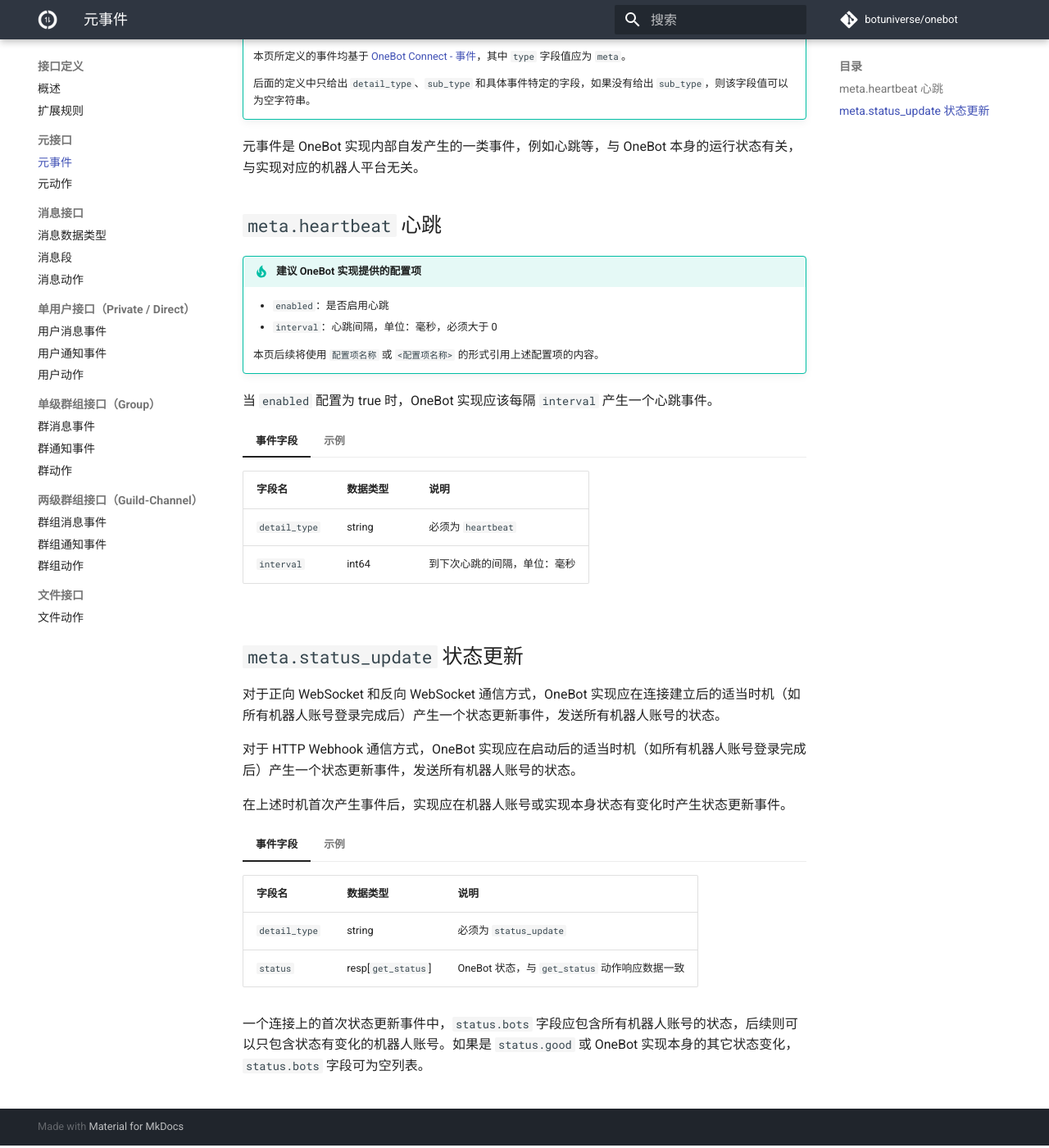
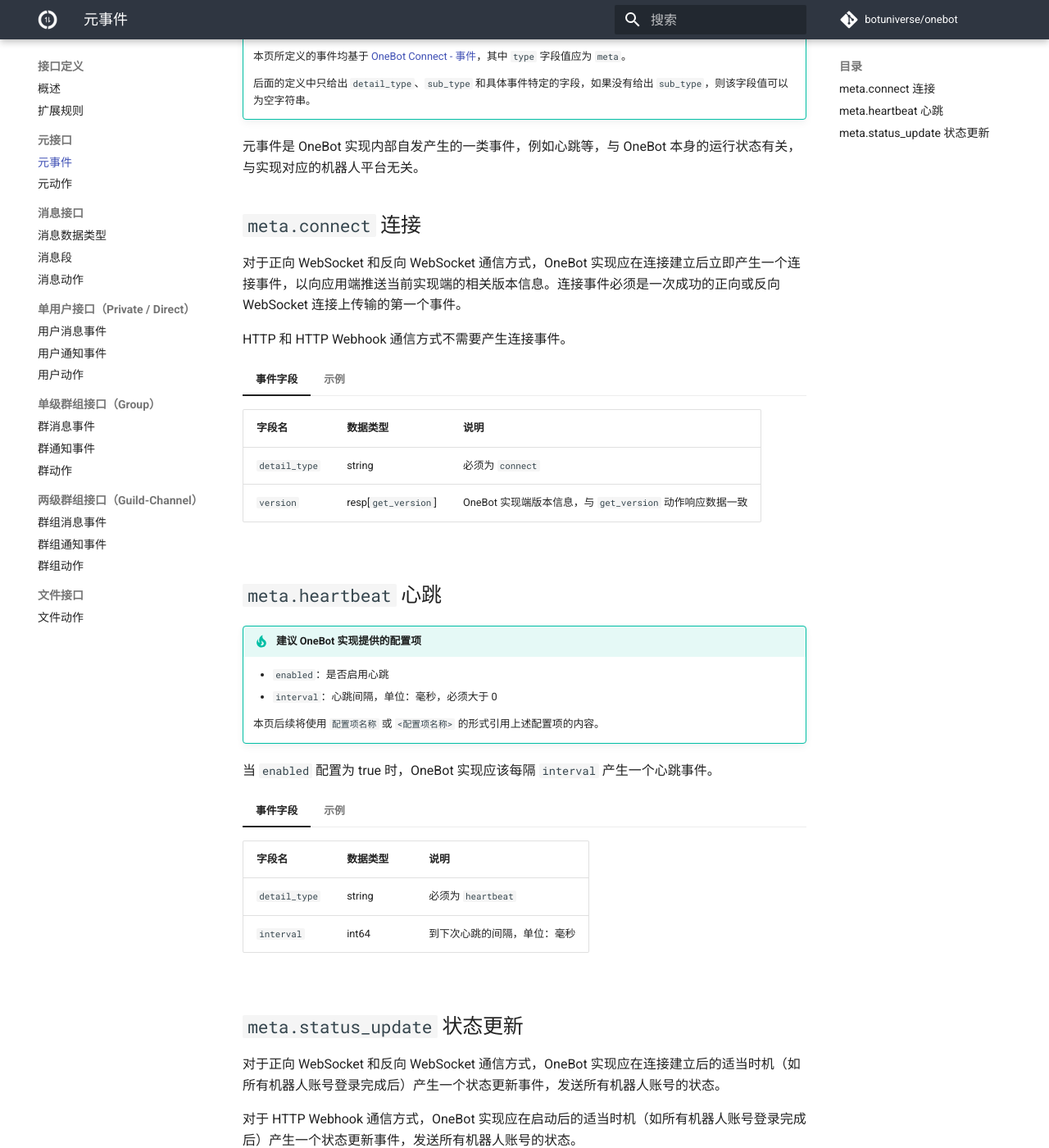
Before and after one commit to botuniverse/onebot, an MkDocs documentation site: the page built from specs/interface/meta/events.md, in a window 1280 px wide and 1400 px high, scrolled down 219 px. Shown: the whole window at 82% size. Built offline with MkDocs 1.6.1 and Material for MkDocs 9.7.7, drawn with Linux system fonts in a browser that asks for light colours; comment, search, counter and statistics services are not loaded.

Commit message:
添加 `connect` 元事件 (#233)

````diff
--- a/specs/interface/meta/events.md
+++ b/specs/interface/meta/events.md
@@ -5,6 +5,36 @@
     后面的定义中只给出 `detail_type`、`sub_type` 和具体事件特定的字段，如果没有给出 `sub_type`，则该字段值可以为空字符串。
 
 元事件是 OneBot 实现内部自发产生的一类事件，例如心跳等，与 OneBot 本身的运行状态有关，与实现对应的机器人平台无关。
+
+## `meta.connect` 连接
+
+对于正向 WebSocket 和反向 WebSocket 通信方式，OneBot 实现应在连接建立后立即产生一个连接事件，以向应用端推送当前实现端的相关版本信息。连接事件必须是一次成功的正向或反向 WebSocket 连接上传输的第一个事件。
+
+HTTP 和 HTTP Webhook 通信方式不需要产生连接事件。
+
+=== "事件字段"
+
+    字段名 | 数据类型 | 说明
+    --- | --- | ---
+    `detail_type` | string | 必须为 `connect`
+    `version` | resp[`get_version`] | OneBot 实现端版本信息，与 `get_version` 动作响应数据一致
+
+=== "示例"
+
+    ```json
+    {
+        "id": "b6e65187-5ac0-489c-b431-53078e9d2bbb",
+        "time": 1632847927.599013,
+        "type": "meta",
+        "detail_type": "connect",
+        "sub_type": "",
+        "version": {
+            "impl": "go-onebot-qq",
+            "version": "1.2.0",
+            "onebot_version": "12"
+        }
+    }
+    ```
 
 ## `meta.heartbeat` 心跳
 
@@ -50,7 +80,7 @@
     字段名 | 数据类型 | 说明
     --- | --- | ---
     `detail_type` | string | 必须为 `status_update`
-    `status` | resp[`get_status`] | OneBot 状态，与 `get_status` 动作响应数据一致
+    `status` | resp[`get_status`] | OneBot 实现端状态信息，与 `get_status` 动作响应数据一致
 
     一个连接上的首次状态更新事件中，`status.bots` 字段应包含所有机器人账号的状态，后续则可以只包含状态有变化的机器人账号。如果是 `status.good` 或 OneBot 实现本身的其它状态变化，`status.bots` 字段可为空列表。
 
````
